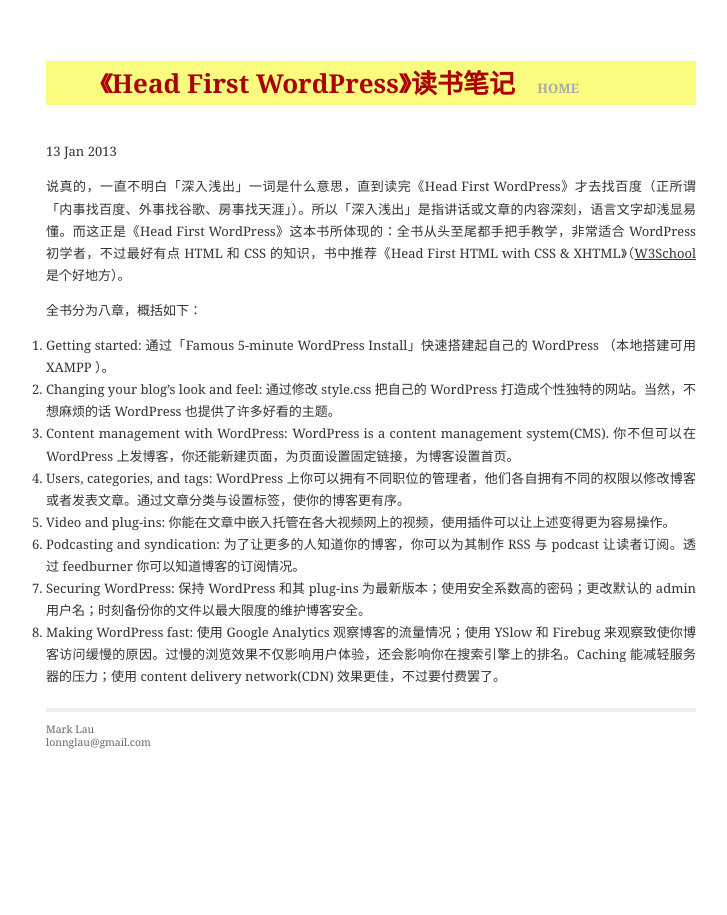
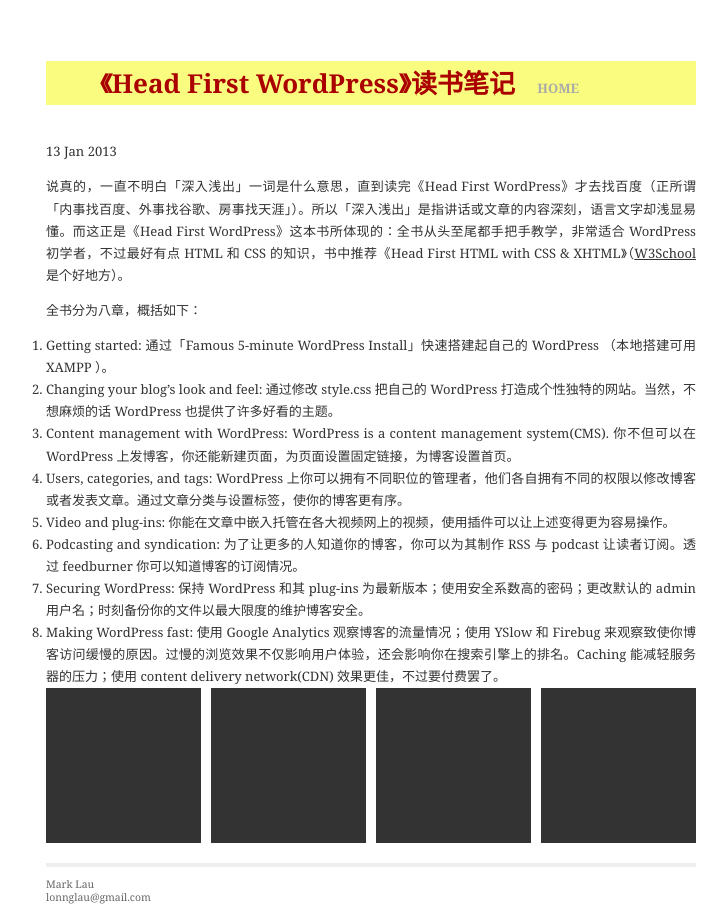
Before and after one commit to yuel/lonn.github.com, a Jekyll site: the page built from _posts/2013-01-13-book-view1.md, in a window 1280 px wide. Shown: the whole page, without its empty margins (269-996 px from the left). Built offline with Jekyll 4.4.1, drawn with Linux system fonts in a browser that asks for light colours.

Commit message:
Update default.html

```diff
--- a/_layouts/default.html
+++ b/_layouts/default.html
@@ -17,6 +17,11 @@
 
 　　{{ content }}
 
+	<div class="box"></div>
+	<div class="box"></div>
+	<div class="box"></div>
+	<div class="box nomarginright"></div>
+
 	<div class="footer">
 		<div class="contact">
 			<p>
```
